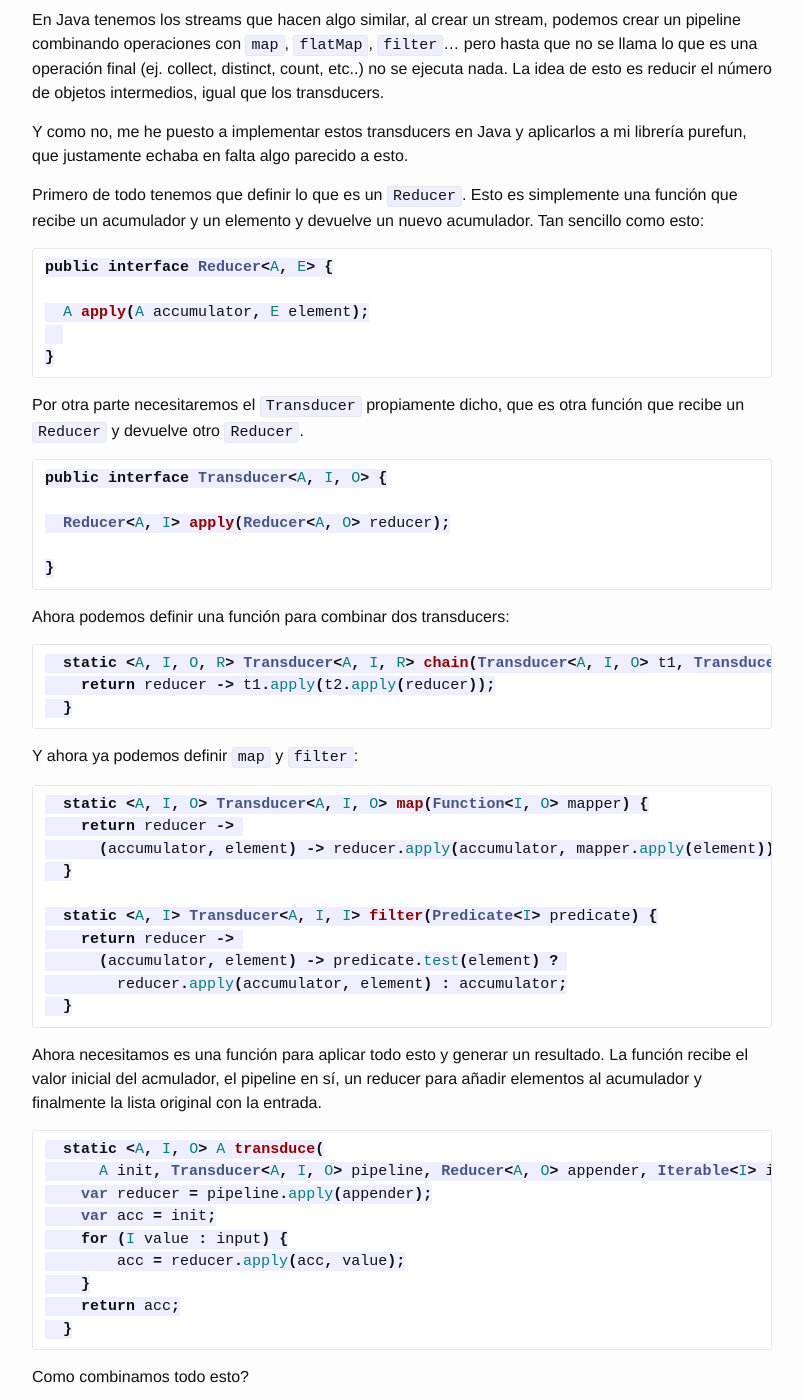
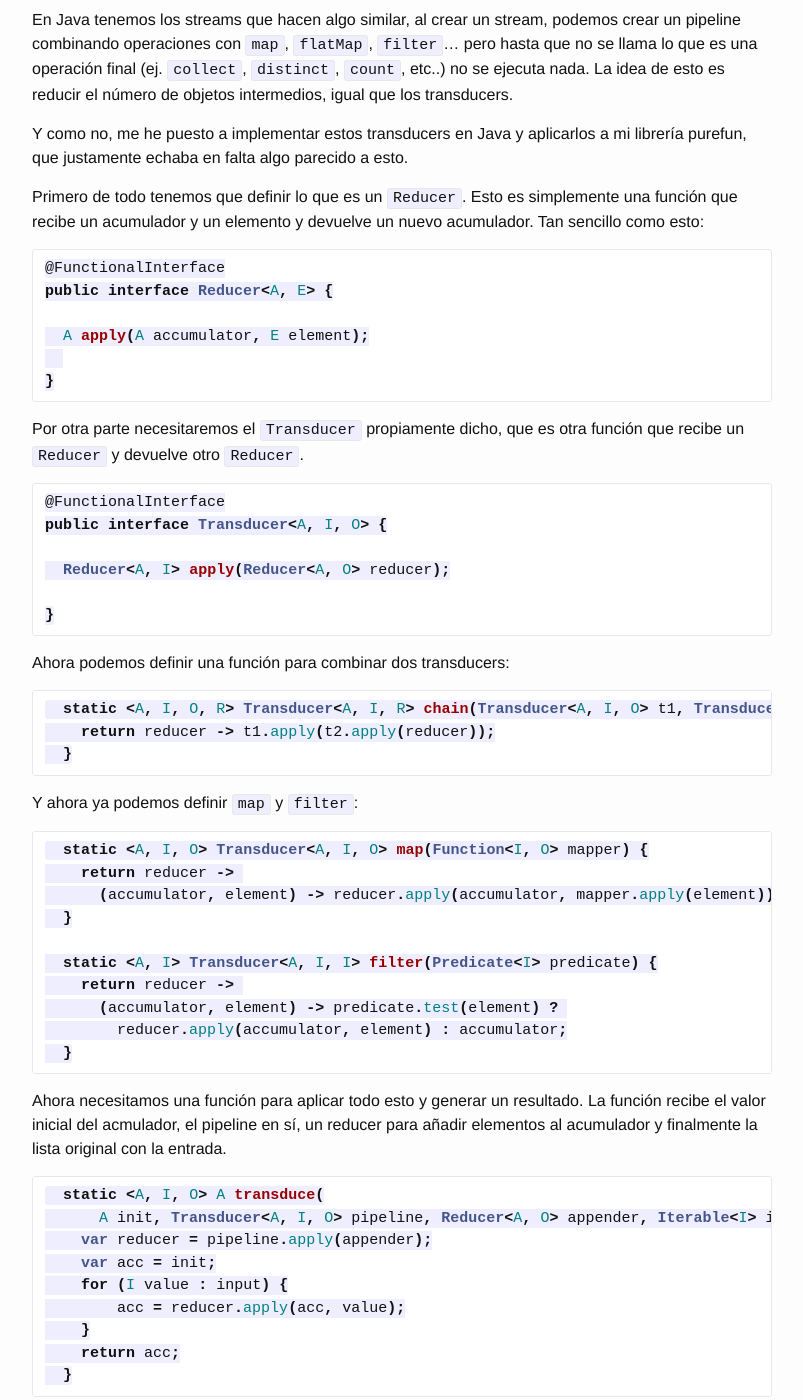
Before and after one commit to tonivade/tonivade.github.io, a Jekyll site: the page built from _posts/2026-03-08-diversion-con-transducers.markdown, in a window 1280 px wide and 1400 px high, scrolled down 899 px. Shown: the whole window, without its empty margins (238-1041 px from the left). Built offline with Jekyll 4.4.1, drawn with Linux system fonts in a browser that asks for light colours; some of the changed text lies outside the part shown.

Commit message:
Fix typos and improve phrasing in transducers blog post

````diff
--- a/_posts/2026-03-08-diversion-con-transducers.markdown
+++ b/_posts/2026-03-08-diversion-con-transducers.markdown
@@ -44,7 +44,7 @@ Este código solo genera una lista nueva con el resultado de aplicar el pipeline
 
 En Java tenemos los streams que hacen algo similar, al crear un stream, podemos crear un pipeline
 combinando operaciones con `map`, `flatMap`, `filter`... pero hasta que no se llama lo que es
-una operación final (ej. collect, distinct, count, etc..) no se ejecuta nada. La idea de esto es
+una operación final (ej. `collect`, `distinct`, `count`, etc..) no se ejecuta nada. La idea de esto es
 reducir el número de objetos intermedios, igual que los transducers.
 
 Y como no, me he puesto a implementar estos transducers en Java y aplicarlos a mi librería purefun,
@@ -54,6 +54,7 @@ Primero de todo tenemos que definir lo que es un `Reducer`. Esto es simplemente
 un acumulador y un elemento y devuelve un nuevo acumulador. Tan sencillo como esto:
 
 ```java
+@FunctionalInterface
 public interface Reducer<A, E> {
 
   A apply(A accumulator, E element);
@@ -65,6 +66,7 @@ Por otra parte necesitaremos el `Transducer` propiamente dicho, que es otra func
 un `Reducer` y devuelve otro `Reducer`.
 
 ```java
+@FunctionalInterface
 public interface Transducer<A, I, O> {
 
   Reducer<A, I> apply(Reducer<A, O> reducer);
@@ -95,7 +97,7 @@ Y ahora ya podemos definir `map` y `filter`:
   }
 ```
 
-Ahora necesitamos es una función para aplicar todo esto y generar un resultado. La función recibe
+Ahora necesitamos una función para aplicar todo esto y generar un resultado. La función recibe
 el valor inicial del acmulador, el pipeline en sí, un reducer para añadir elementos al acumulador y
 finalmente la lista original con la entrada.
 
@@ -145,7 +147,7 @@ Y queda algo así:
   println(result);
 ```
 
-Si lo comparamos con los streams de java vemos que queda algo muy parecido.
+Si lo comparamos con los streams de Java vemos que queda algo muy parecido.
 
 ```java
   toList(chain(map(x -> x + 2), filter(x -> x % 2 == 0)), list);
````
Also changed, not shown: other parts of _posts/2026-03-08-diversion-con-transducers.markdown (+1 -1 lines).
